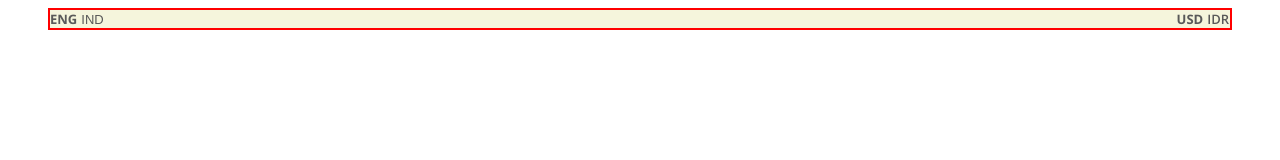
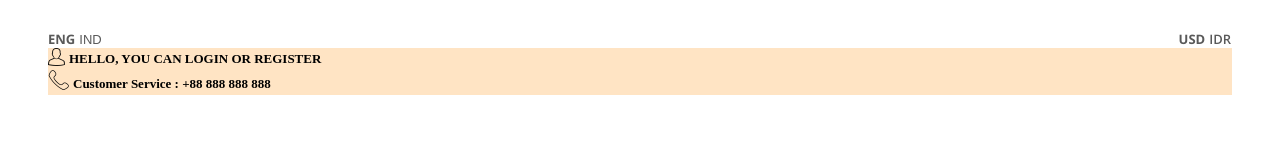
Before and after one commit to Tais-WD/flat-shoes, a plain HTML site: page index.html in a window 1280 px wide. Drawn offline with nearby package versions, Linux system fonts and the light colour scheme.

Commit message:
menu changes

```diff
--- a/css/style.css
+++ b/css/style.css
@@ -1,14 +1,18 @@
 * {
   box-sizing: border-box;
+  padding: 0;
+  margin: 0;
+}
+.content-wrapper-outer {
+  background: bisque;
 }
 .content {
   margin: 0 auto;
   width: 1184px;
-  border: 2px solid red;
+
   position: relative;
 }
 .header__content {
-  background: beige;
 }
 .wrappper {
   width: 1618px;
@@ -21,7 +25,7 @@
 .header__language-menu__items {
   list-style: none;
   margin: 0;
-  padding: 0;
+  padding-top: 30px;
 }
 .header__language-menu__item {
   display: inline-block;
@@ -40,7 +44,8 @@
 .header__currency-menu__items {
   list-style: none;
   margin: 0;
-  padding: 0;
+
+  padding-top: 30px;
 }
 .header__currency-menu__item {
   display: inline-block;
@@ -56,3 +61,17 @@
   font-family: "Open Sans", sans-serif;
   font-weight: 700;
 }
+.wrappper-inner {
+  background: beige;
+}
+
+.header__content-left {
+  display: flex;
+}
+
+.header-text__left {
+  font-size: 13px;
+  display: inline-block;
+  position: relative;
+  bottom: 3px;
+}
--- a/index.html
+++ b/index.html
@@ -9,7 +9,7 @@
     <title>flat-shoes</title>
   </head>
   <body>
-    <div class="content-wrapper-outer">
+
       <header class="header-global">
         <div class="header__content content">
           <nav class="header__menu">
@@ -35,16 +35,32 @@
                 </ul>
               </div>
             </div>
-            <div class="wrapper">
-            <div class="header__content-left"></div>
+            <div class="content-wrapper-outer">
+            <div class="header__content-left">
+                <div class="left-element">
+                    <div class="left-element__login">
+
+                        <img src="img/header/user-logo.png" alt="">
+                        <h3 class="header-text__left">HELLO, YOU CAN LOGIN OR REGISTER</h3>
+                    </div>
+                    <div class="left-element__contact ">
+                            <img src="img/header/phone-logo.png" alt="">
+                            <h3 class="header-text__left">Customer Service : +88 888 888 888</h3>
+                    </div>
+                    <div class="left-element__search"></div>
+                </div>
+                <div></div>
+                <div></div>
+            </div>
             <div class="header__content-center"></div>
             <div class="header__content-right"></div>
             <div class="header__content-bottom"></div>
           </nav>
-        </div>
+
       </header>
       <main></main>
     </div>
+
       <footer></footer>
     </div>
   </body>
```
